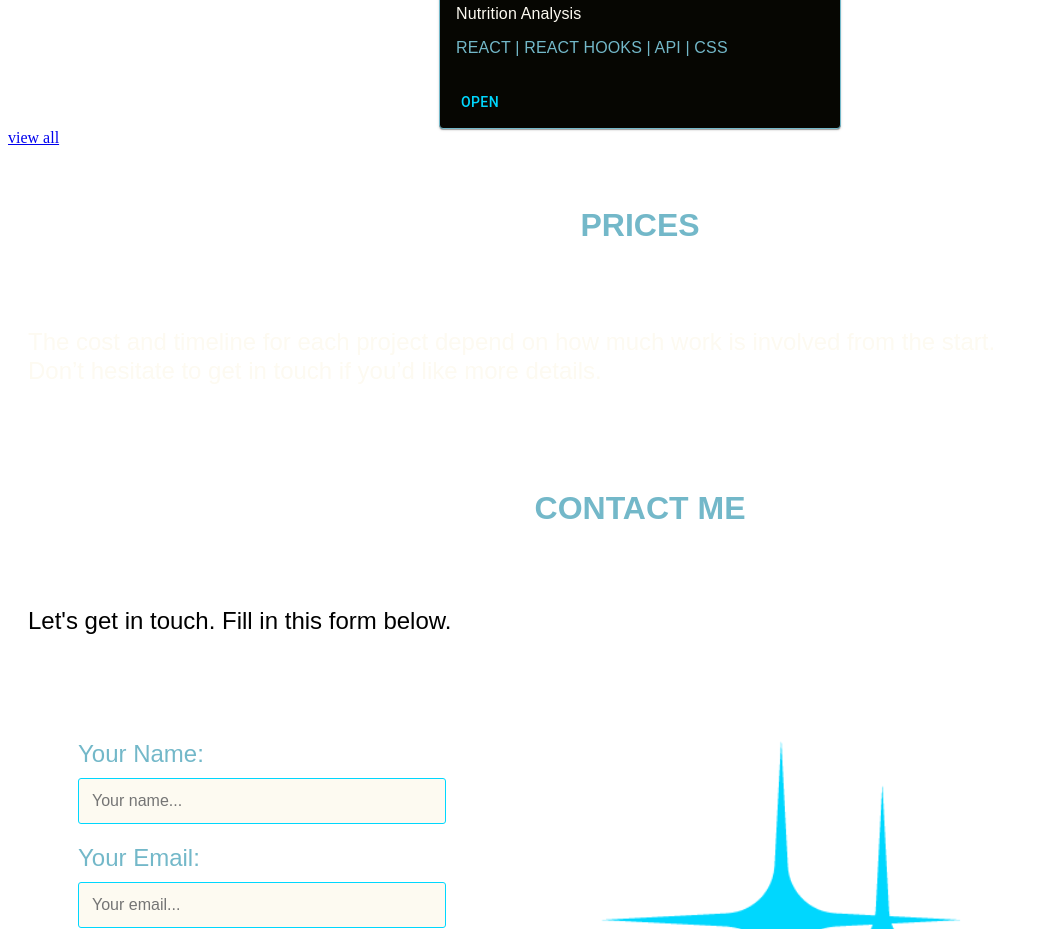
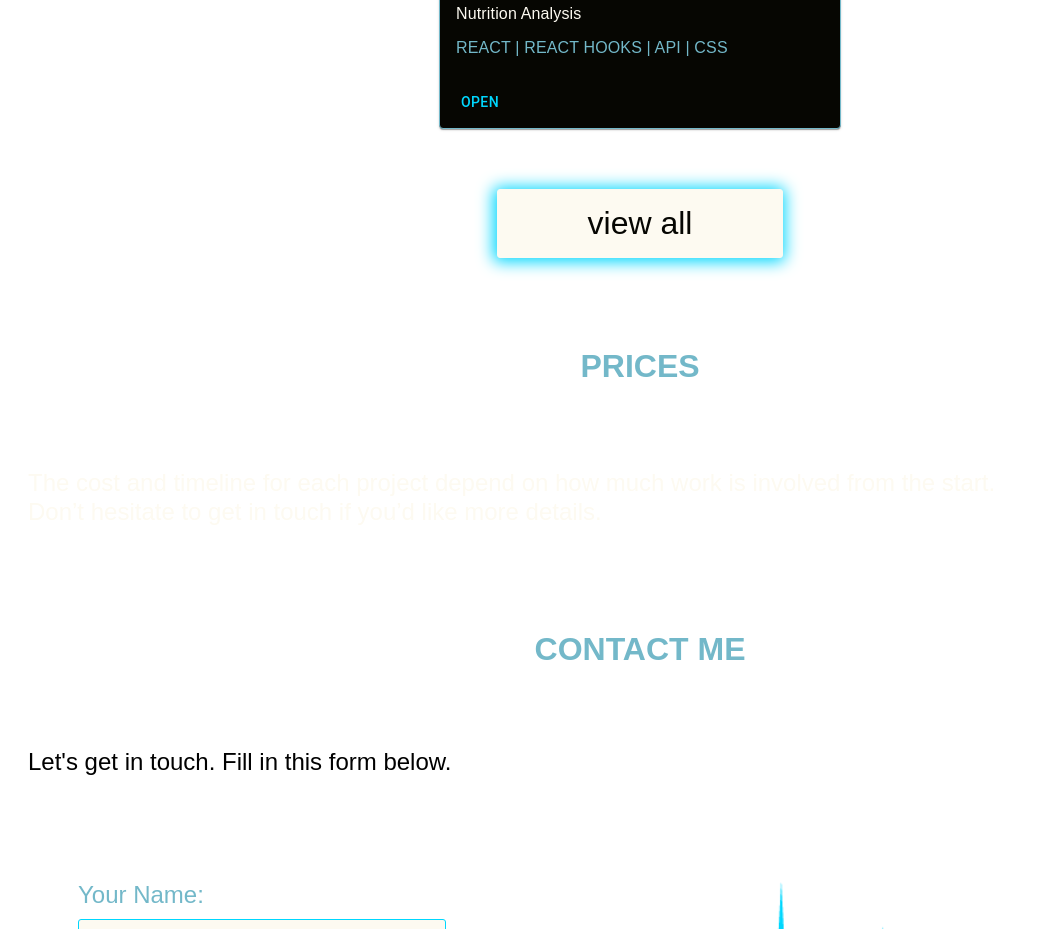
Before and after one commit to elenavrm/elenas-portfolio, a React (Create React App) app: page / in a window 1280 px wide. Shown: the part 2600-3529 px from the top of the page, without its empty margins (0-1048 px from the left). Built offline with nearby package versions, Linux system fonts and the light colour scheme; the HTML template or start-up script is replaced by a standard one.

Commit message:
fixed styling bug

```diff
--- a/src/components/Projects/Projects.module.scss
+++ b/src/components/Projects/Projects.module.scss
@@ -55,6 +55,14 @@
     color: var(--accent-color) !important;
   }
 
+  @include desktop {
+    &:hover {
+      transform: scale(1.05);
+      box-shadow: 0 4px 8px rgb(0, 215, 254);
+    }
+  }
+}
+
 .btnProject {
   display: flex;
   justify-content: center;
@@ -67,25 +75,17 @@
   border-radius: 3px;
   padding: 15px 90px;
   box-shadow: var(--box-shadow);
-    background-color: var (--text-color);
+  background-color: var(--text-color);
   text-decoration: none;
   color: var(--background-color);
   font-weight: 300;
   font-family: var(--font-raleway);
   font-size: var(--font-size-md);
-  }
 
-  .projectBtn:hover {
+  &:hover {
     background-color: var(--accent-color);
     border: 1px solid var(--accent-color);
-    transition: .4s ease-in;
+    transition: 0.4s ease-in;
     box-shadow: none;
   }
 }
-
-@include desktop {
-  .card:hover {
-    transform: scale(1.05);
-    box-shadow: 0 4px 8px rgb(0, 215, 254);
-  }
-}
```
Lines whose indentation alone changed are shown as unchanged.
